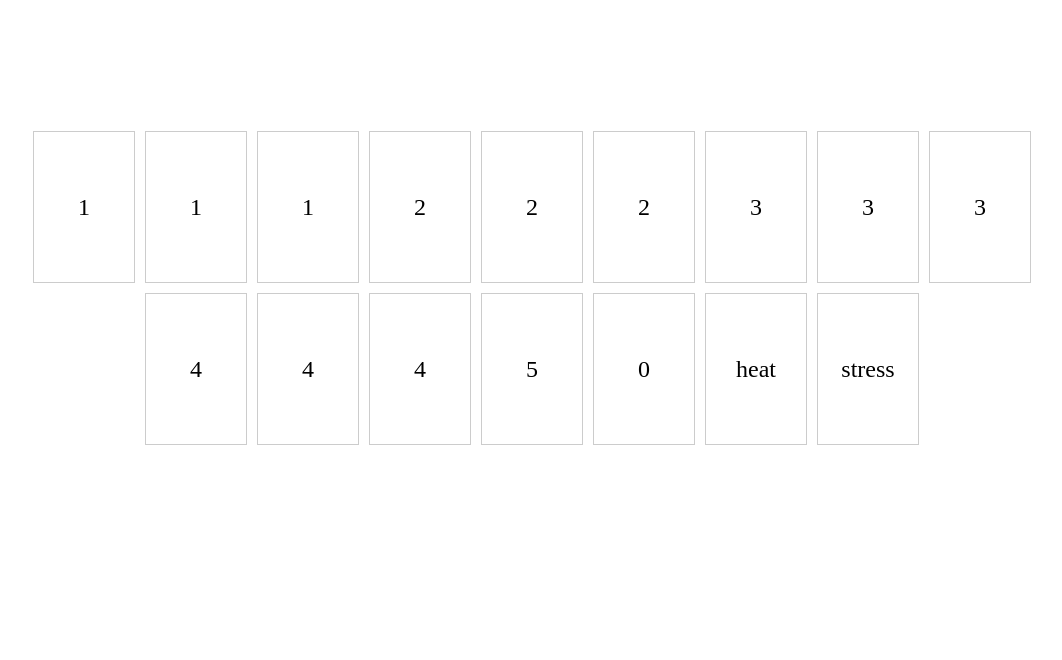
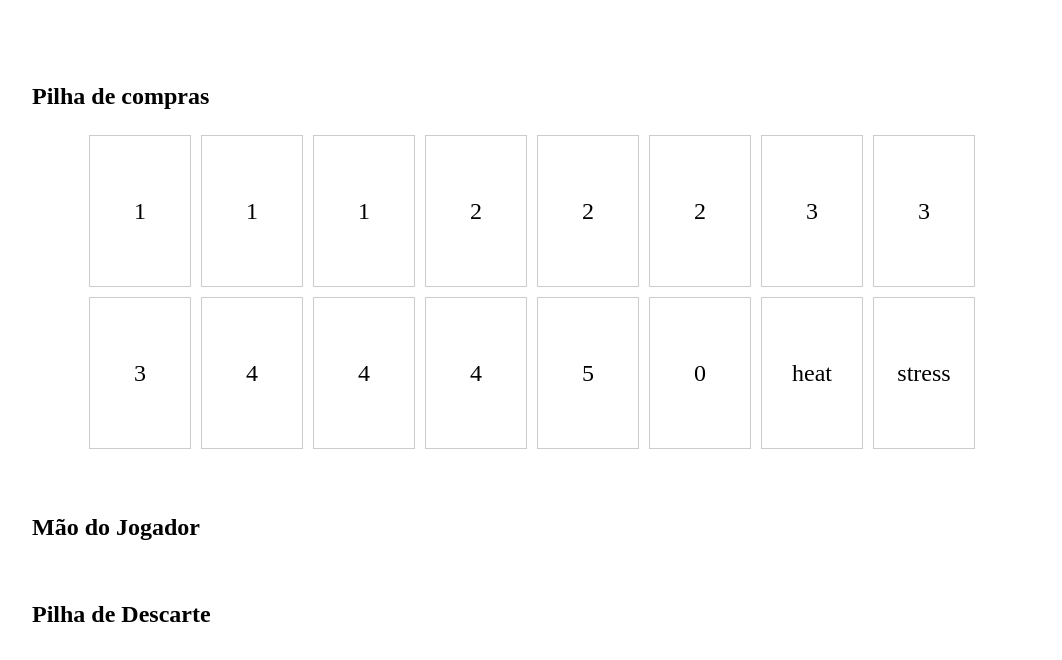
Before and after one commit to RyukioMiyamoto/heat-deck-tracker, a Vue app: page / in a window 1280 px wide. Shown: the top 660 px of the page, without its empty margins (108-1170 px from the left). Built offline with nearby package versions, Linux system fonts and the light colour scheme.

Commit message:
ft/cria os componentes de pilha de descarte e mão do jogador

```diff
--- a/src/App.vue
+++ b/src/App.vue
@@ -1,22 +1,28 @@
 <template>
   <div id="app">
-    <div class="card-container">
-      <CardItem v-for="card in cards" :key="card.id" :value="card.value" />
+    <div class="game-area">
+      <DeckPile :deck="initialCards" />
+      <PlayerHand :playerHand="playerHand" />
+      <DiscardPile :discardPile="discardPile" />
     </div>
   </div>
 </template>
 
 <script>
-import CardItem from './components/CardItem.vue';
+import DeckPile from './components/DeckPile.vue';
+import DiscardPile from './components/DiscardPile.vue';
+import PlayerHand from './components/PlayerHand.vue';
 
 export default {
   name: 'App',
   components: {
-    CardItem
+    DeckPile,
+    PlayerHand,
+    DiscardPile
   },
   data() {
     return {
-      cards: [
+      initialCards: [
         { id: 1, value: 1 },
         { id: 2, value: 1 },
         { id: 3, value: 1 },
@@ -33,18 +39,20 @@ export default {
         { id: 14, value: 0 },
         { id: 15, value: 'heat' },
         { id: 16, value: 'stress' }
-      ]
+      ],
+      playerHand: [],
+      discardPile: []
     };
   }
 };
 </script>
 
 <style>
-.card-container {
+.game-area {
   display: flex;
-  flex-wrap: wrap;
+  flex-direction: column;
   justify-content: center;
-  width: 80%;
-  margin: 10% auto;
+  width: 1000px;
+  margin: 5% auto;
 }
 </style>
--- /dev/null
+++ b/src/components/DeckPile.vue
@@ -0,0 +1,35 @@
+<template>
+  <div class="deck">
+    <h2>Pilha de compras</h2>
+    <div class="cards">
+      <CardItem v-for="card in deck" :key="card.id" :value="card.value" />
+    </div>
+  </div>
+</template>
+
+<script>
+import CardItem from './CardItem.vue';
+
+export default {
+  components: {
+    CardItem
+  },
+  props: {
+    deck: {
+      type: Array,
+      required: true
+    }
+  }
+};
+</script>
+
+<style scoped>
+.deck {
+  margin-bottom: 20px;
+}
+.cards {
+  display: flex;
+  flex-wrap: wrap;
+  justify-content: center;
+}
+</style>
--- /dev/null
+++ b/src/components/DiscardPile.vue
@@ -0,0 +1,34 @@
+<template>
+  <div class="discard-pile">
+    <h2>Pilha de Descarte</h2>
+    <div class="cards">
+      <CardItem v-for="card in discardPile" :key="card.id" :value="card.value" />
+    </div>
+  </div>
+</template>
+
+<script>
+import CardItem from './CardItem.vue';
+
+export default {
+  components: {
+    CardItem
+  },
+  props: {
+    discardPile: {
+      type: Array,
+      required: true
+    }
+  }
+};
+</script>
+
+<style scoped>
+.discard-pile {
+  margin-top: 20px;
+}
+.cards {
+  display: flex;
+  justify-content: center;
+}
+</style>
--- /dev/null
+++ b/src/components/PlayerHand.vue
@@ -0,0 +1,34 @@
+<template>
+  <div class="hand">
+    <h2>Mão do Jogador</h2>
+    <div class="cards">
+      <CardItem v-for="cardItem in hand" :key="cardItem.id" :value="cardItem.value" />
+    </div>
+  </div>
+</template>
+
+<script>
+import CardItem from './CardItem.vue';
+
+export default {
+  components: {
+    CardItem
+  },
+  props: {
+    hand: {
+      type: Array,
+      required: true
+    }
+  }
+};
+</script>
+
+<style scoped>
+.hand {
+  margin-top: 20px;
+}
+.cards {
+  display: flex;
+  justify-content: center;
+}
+</style>
```
